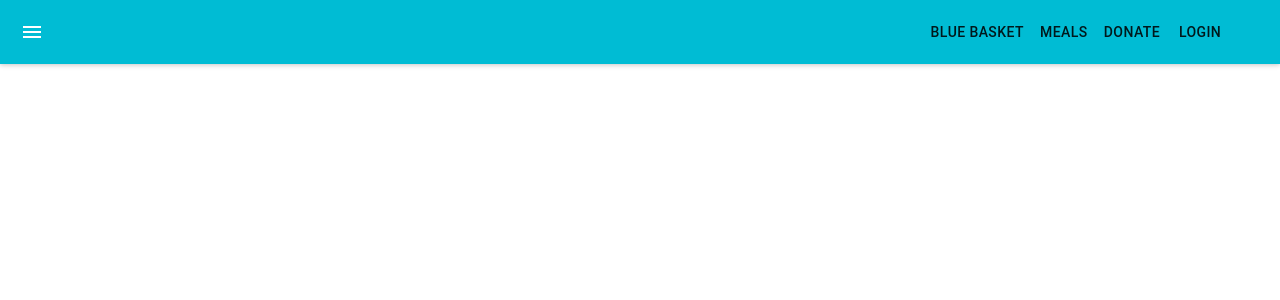
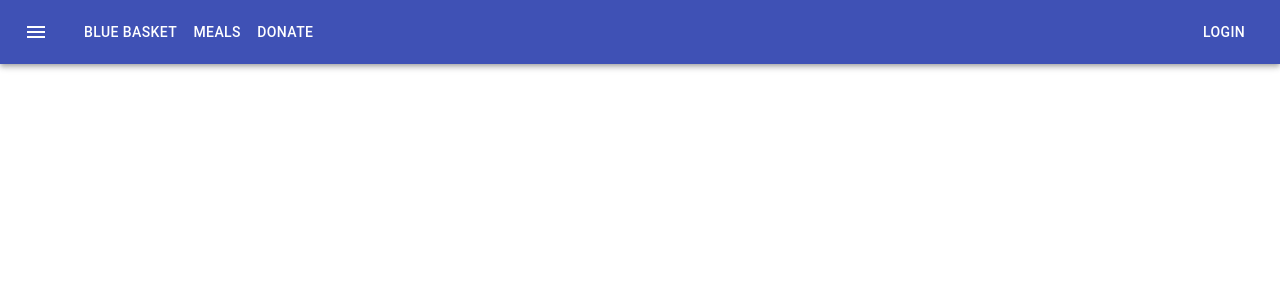
Before and after one commit to msjaneli/BlueBasket, a React (Create React App) app in the folder client/: page / in a window 1280 px wide. Shown: the top 300 px of the page. Built offline with nearby package versions, Linux system fonts and the light colour scheme.

Commit message:
fix navbar css

```diff
--- a/client/src/components/NavBar.js
+++ b/client/src/components/NavBar.js
@@ -1,9 +1,11 @@
-import React, { Component } from 'react';
-import MuiThemeProvider from 'material-ui/styles/MuiThemeProvider';
+import React from 'react';
 import { makeStyles } from '@material-ui/core/styles';
-import AppBar from 'material-ui/AppBar';
+import AppBar from '@material-ui/core/AppBar';
 import Toolbar from '@material-ui/core/Toolbar';
+import Typography from '@material-ui/core/Typography';
 import Button from '@material-ui/core/Button';
+import IconButton from '@material-ui/core/IconButton';
+import MenuIcon from '@material-ui/icons/Menu';
 
 const useStyles = makeStyles(theme => ({
   root: {
@@ -19,18 +21,22 @@ const useStyles = makeStyles(theme => ({
 
 export default function ButtonAppBar() {
   const classes = useStyles();
+
   return (
     <div className={classes.root}>
-      <MuiThemeProvider>
-        <AppBar position="static">
-          <Toolbar>
-            <Button href="/">Blue Basket</Button>
-            <Button href="/meals">Meals</Button>
-            <Button href="/donate">Donate</Button>
-            <Button color="inherit" href="/login">Login</Button>
-          </Toolbar>
-        </AppBar>
-      </MuiThemeProvider>
+      <AppBar position="static">
+        <Toolbar>
+          <IconButton edge="start" className={classes.menuButton} color="inherit" aria-label="menu">
+            <MenuIcon />
+          </IconButton>
+          <Button color="inherit" href="/">Blue Basket</Button>
+          <Button color="inherit" href="/meals">Meals</Button>
+          <Button color="inherit" href="/donate">Donate</Button>
+          <Typography variant="h6" className={classes.title}>
+          </Typography>
+          <Button color="inherit" href="/login">Login</Button>
+        </Toolbar>
+      </AppBar>
     </div>
   );
 }
```
